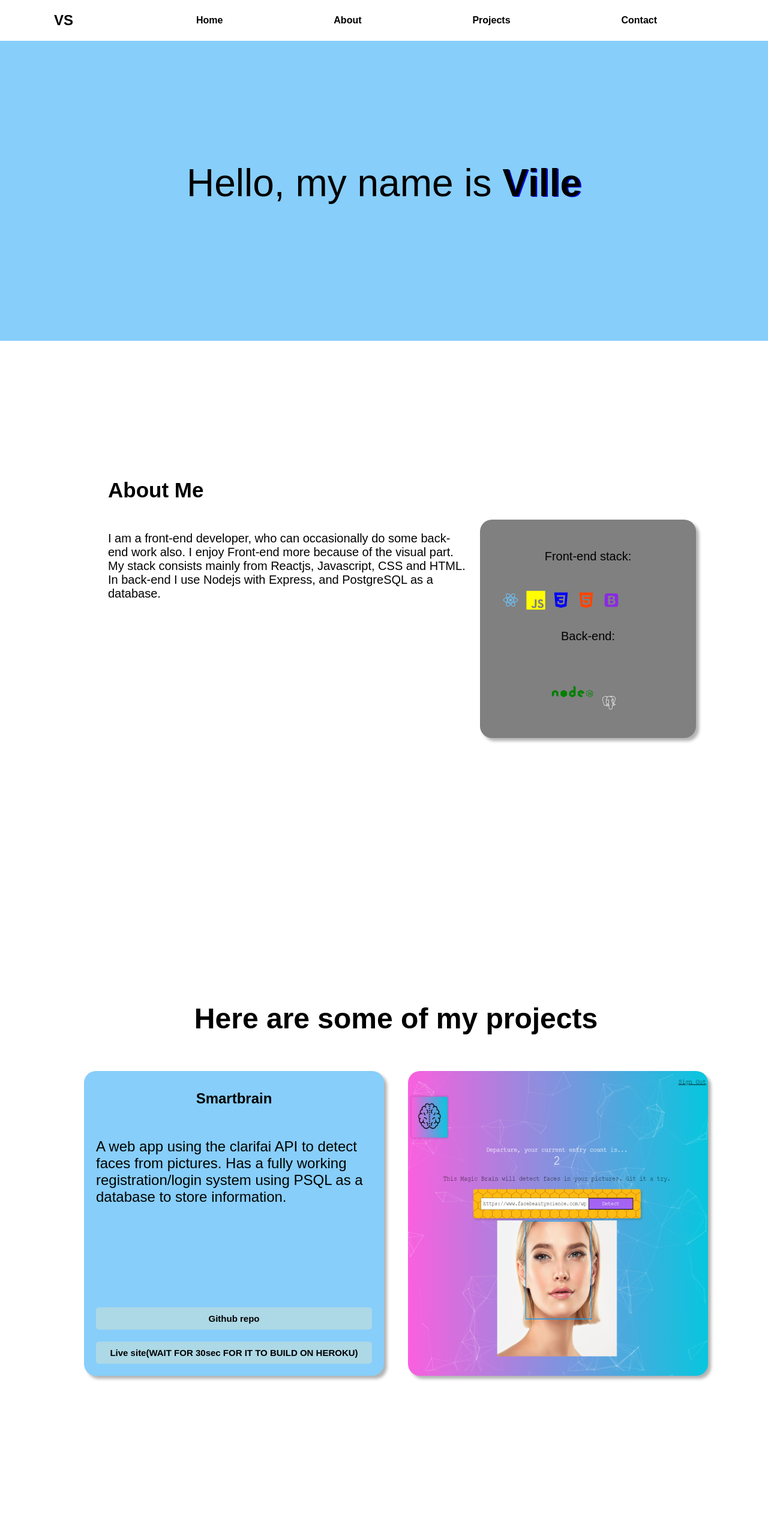
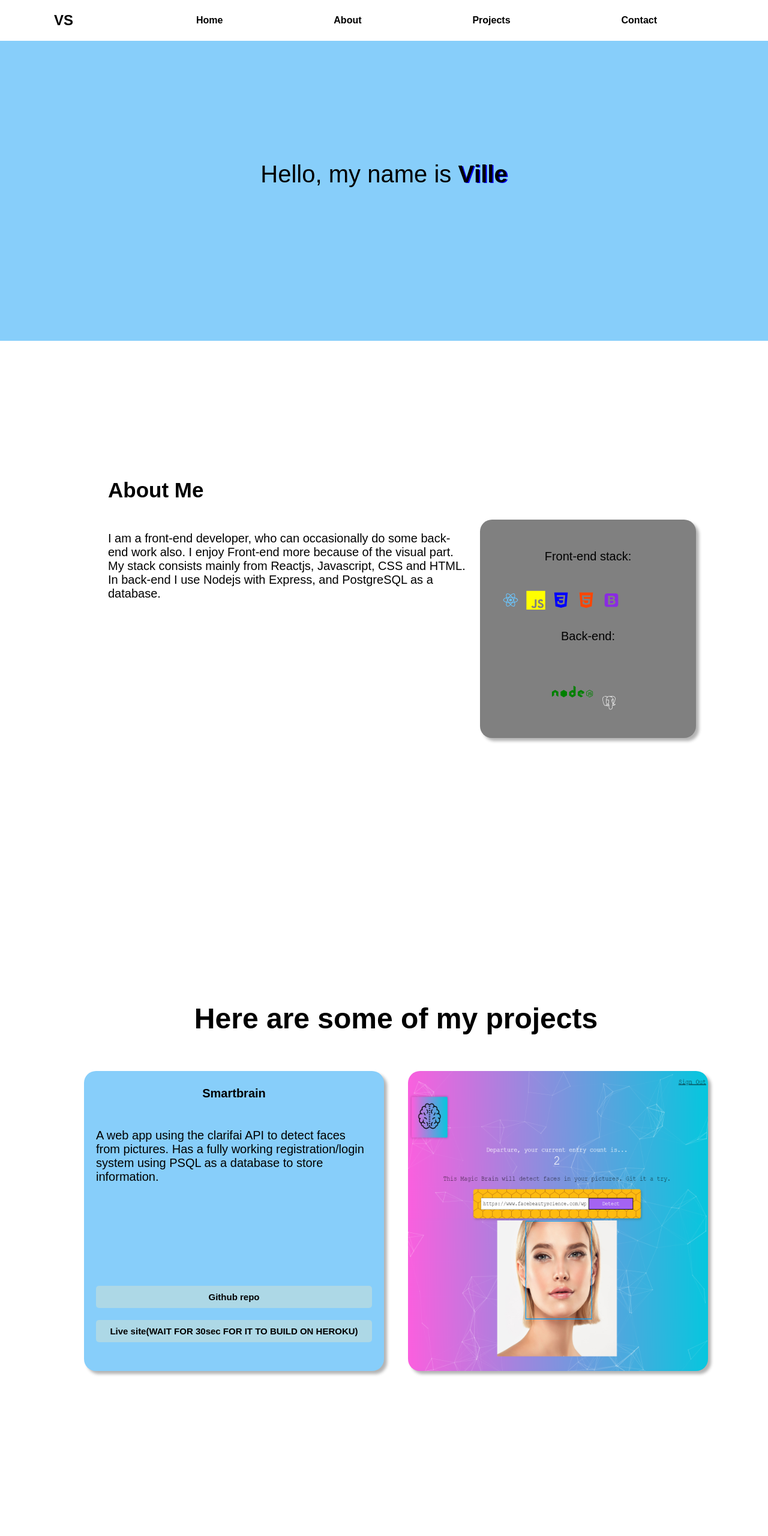
Before and after one commit to Ville34/Ville-Portfolio, a React app: page / in a window 1280 px wide. Shown: the top 2560 px of the page at 60% size. Built offline with nearby package versions, Linux system fonts and the light colour scheme; some packages are replaced by stand-ins of ours.

Commit message:
Further Optimizing

```diff
--- a/src/home.css
+++ b/src/home.css
@@ -12,7 +12,7 @@
 
 .title{
 
-    font-size: 5vw;
+    font-size: 5vmin;
     display: flex;
     align-items: center;
     justify-content: center;
--- a/src/index.css
+++ b/src/index.css
@@ -200,7 +200,7 @@ html {
     justify-content: center;
     border-radius: 20px;
     margin: 20px;
-    font-size: 1.5rem;
+    font-size: 2.5vmin;
     box-shadow: 5px 5px 5px 0px rgba(0,0,0,0.3);
   }
 
```
